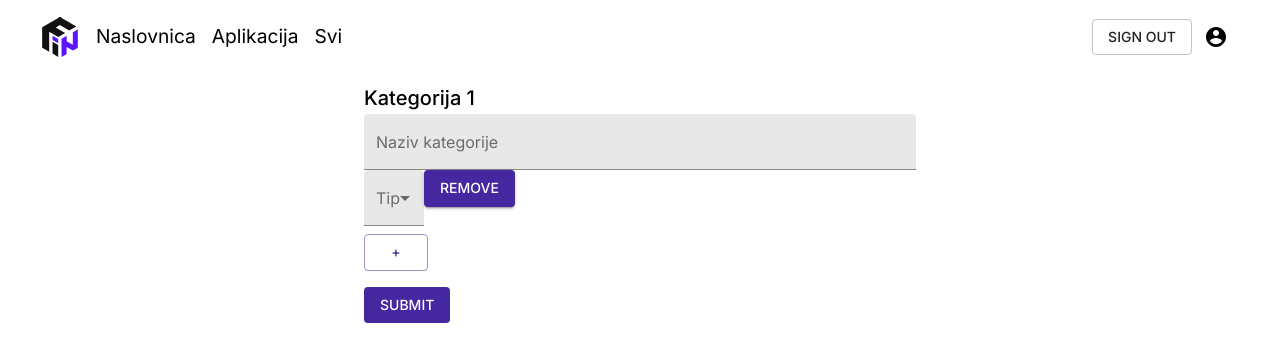
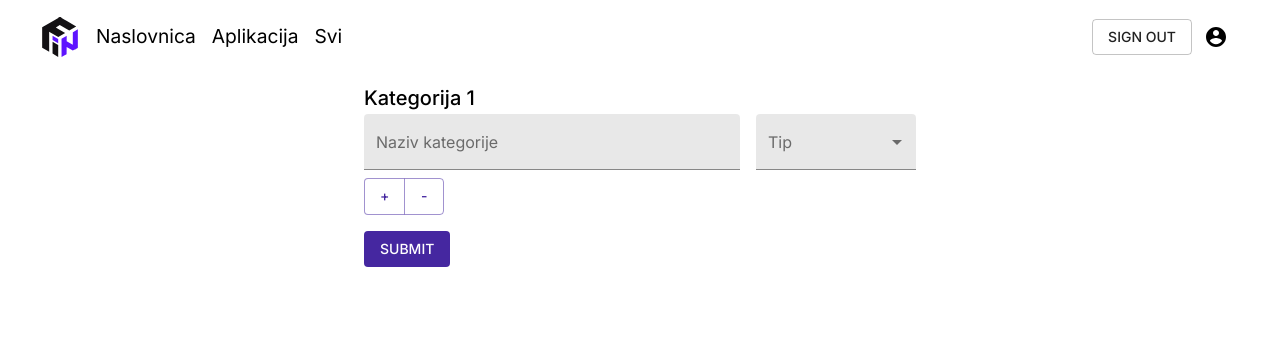
Before and after one commit to mislavjc/next-fin, a Next.js app: page /setup in a window 1280 px wide. Shown: the top 362 px of the page. Built offline with nearby package versions, Linux system fonts and the light colour scheme; no server answers; sample sign-in values are in the browser's storage.

Commit message:
redesigned the setup page

```diff
--- a/src/components/setup/Type.js
+++ b/src/components/setup/Type.js
@@ -13,7 +13,10 @@ export const Type = ({ category, setTypeObj, typeObj }) => {
   }, [type]);
 
   return (
-    <FormControl variant="filled">
+    <FormControl
+      variant="filled"
+      style={{ minWidth: "10rem", marginLeft: "1rem" }}
+    >
       <InputLabel id={`labelid${category}`}>Tip</InputLabel>
       <Select
         value={type}
--- a/src/pages/setup/index.js
+++ b/src/pages/setup/index.js
@@ -8,7 +8,8 @@ import { Field } from "@/components/setup/Field";
 import { Type } from "@/components/setup/Type";
 import { motion, AnimateSharedLayout } from "framer-motion";
 import axios from "axios";
-import { Container } from "@material-ui/core";
+import Container from "@material-ui/core/Container";
+import { ButtonGroup } from "@material-ui/core";
 
 const containerVariants = {
   hidden: {
@@ -104,6 +105,7 @@ export default function Setup({ session }) {
                     <Typography variant="h6">
                       Kategorija {category + 2}
                     </Typography>
+                    <div style={{ display: "flex" }}>
                       <Field
                         category={index}
                         setNameObj={setNameObj}
@@ -114,22 +116,20 @@ export default function Setup({ session }) {
                         setTypeObj={setTypeObj}
                         typeObj={typeObj}
                       />
-                    <Button
-                      color="primary"
-                      variant="contained"
-                      onClick={() => removeHandler(index)}
-                    >
-                      Remove
-                    </Button>
-                    {index === arr.length - 1 && count < 4 && (
-                      <Button
-                        color="primary"
-                        variant="outlined"
-                        style={{ marginTop: "0.5rem", display: "block" }}
-                        onClick={() => setCount(count + 1)}
-                      >
+                    </div>
+                    {index === arr.length - 1 && (
+                      <div style={{ marginTop: "0.5rem" }}>
+                        <ButtonGroup color="primary" variant="outlined">
+                          {count < 4 && (
+                            <Button onClick={() => setCount(count + 1)}>
                               +
                             </Button>
+                          )}
+                          <Button onClick={() => removeHandler(index)}>
+                            -
+                          </Button>
+                        </ButtonGroup>
+                      </div>
                     )}
                   </motion.div>
                 ))}
```
Lines whose indentation alone changed are shown as unchanged.
